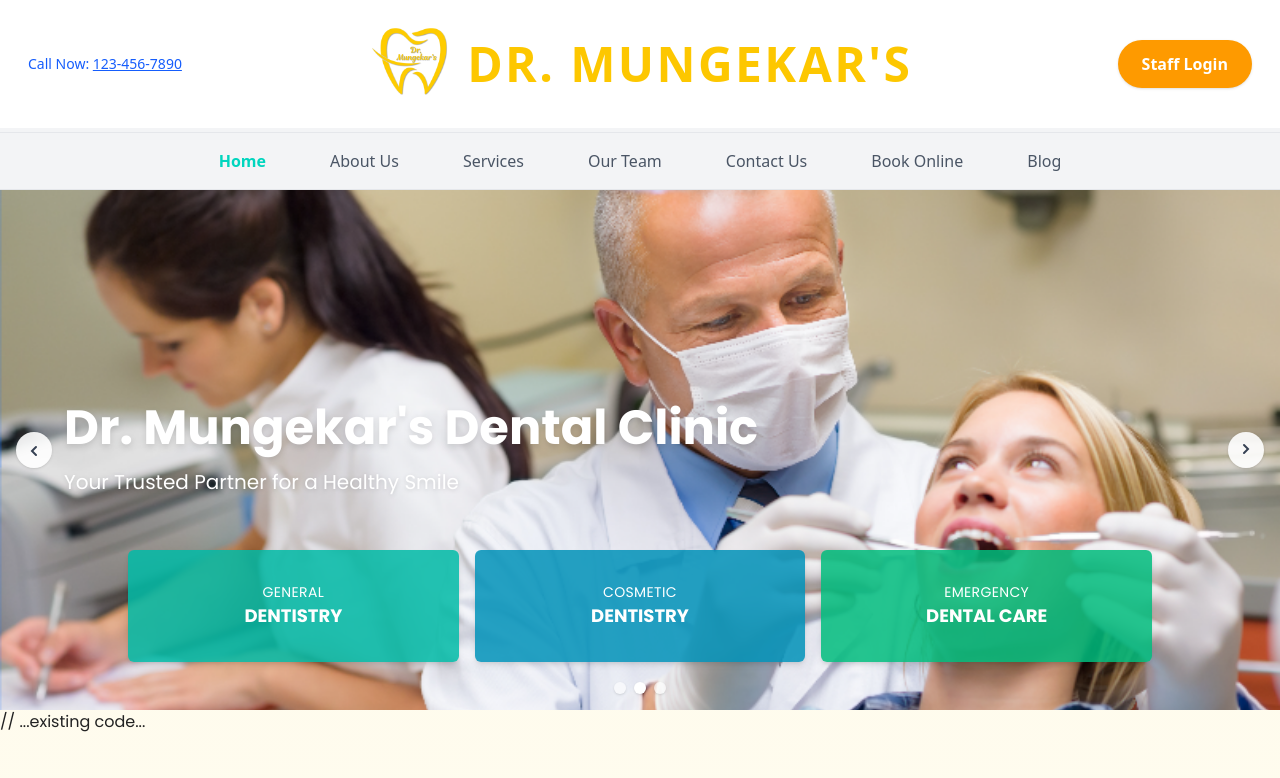
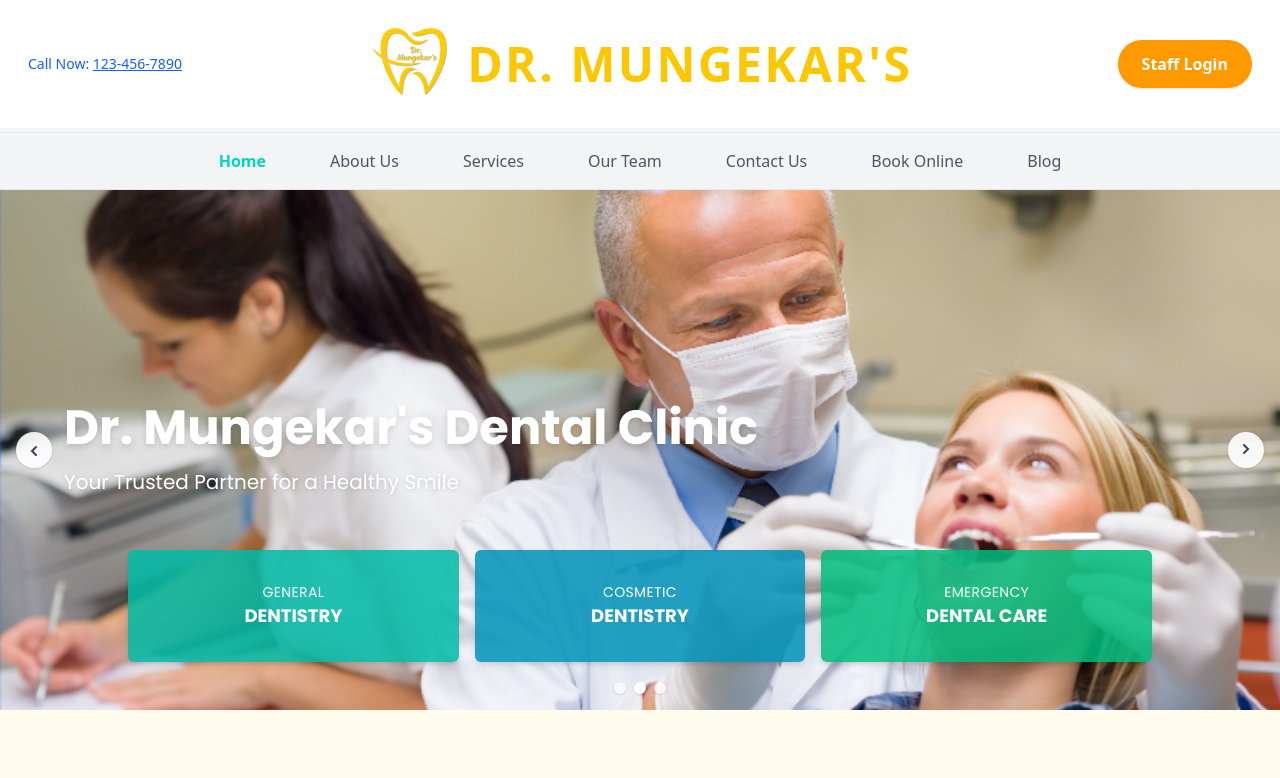
Before and after one commit to Lucky-Yadav01/dr-mungekars, a React (Vite) app in the folder Frontend/: page / in a window 1280 px wide. Shown: the top 778 px of the page. Built offline with nearby package versions, Linux system fonts and the light colour scheme.

Commit message:
update home page

```diff
--- a/Frontend/src/Components/HomePage.jsx
+++ b/Frontend/src/Components/HomePage.jsx
@@ -322,7 +322,6 @@ export default function HomePage() {
           </div>
         </section>
 
-        // ...existing code...
         {/* ABOUT SECTION (below banner) */}
         <section id="about" className="container mx-auto px-4 py-16">
           <div className="max-w-4xl mx-auto text-center">
@@ -359,7 +358,7 @@ export default function HomePage() {
             </div>
           </div>
         </section>
-     /
+
         {/* OUR SERVICES */}
         <section id="services" className="py-16" style={{ backgroundColor: '#f1f0eaff' }}>
           <div className="container mx-auto px-4">
```
